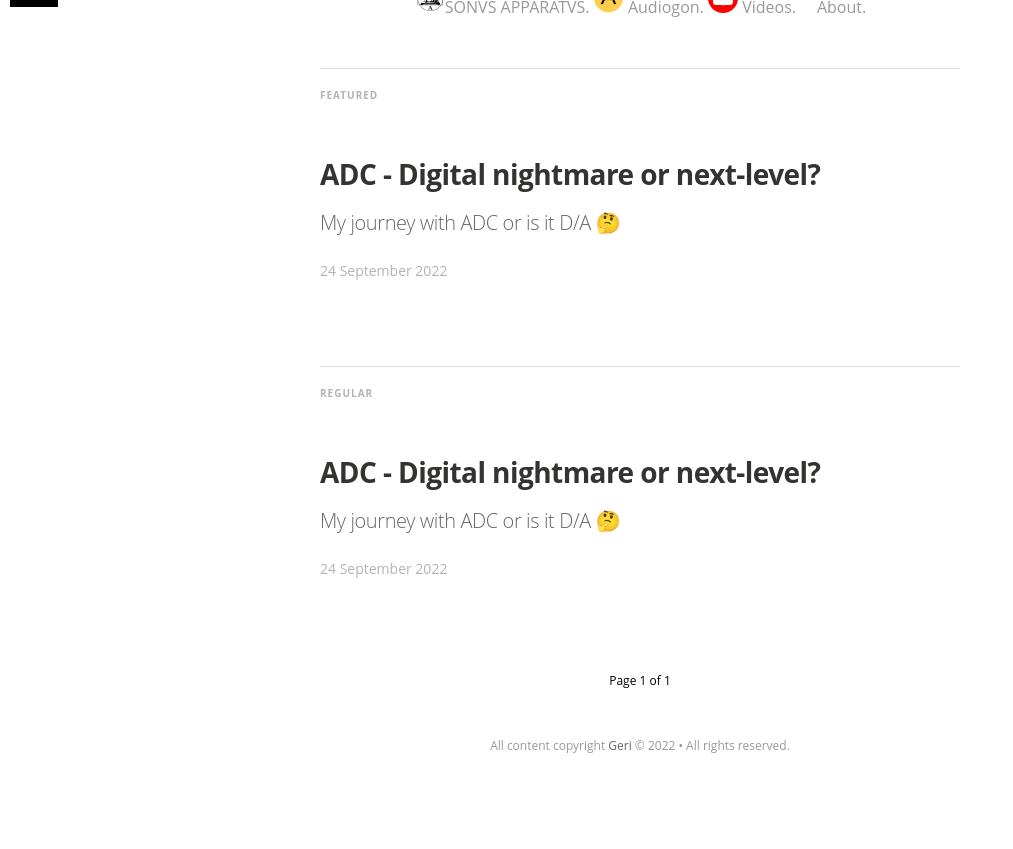
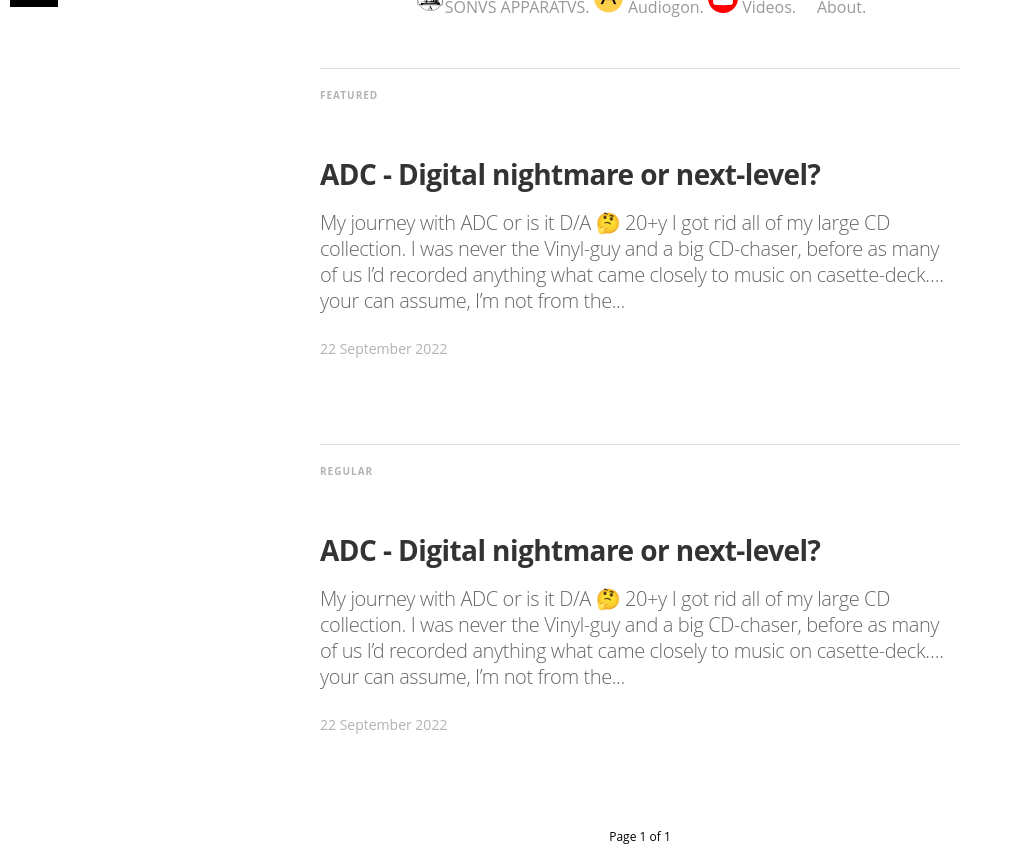
Before and after one commit to geraldfehringer/gerihifi.github.io, a Jekyll site: the page built from index.html, in a window 1280 px wide and 900 px high, scrolled down 605 px, cut to the strip 51-900 px from the top of the window. Shown: the whole strip, without its empty margins (0-1013 px from the left). Built offline with Jekyll 4.4.1, drawn with Linux system fonts in a browser that asks for light colours; nearby versions of some CDN libraries; emoji names are drawn with the system emoji font; some web fonts are replaced; the list of posts is cut into pages by our own code; before the commit the page ends 1458 px from its top, so only the background shows below that.

Commit message:
first post

```diff
--- a/_posts/2022-09-24-gerihifi-the-beginning.markdown
+++ b/_posts/2022-09-24-gerihifi-the-beginning.markdown
@@ -1,10 +1,11 @@
 ---
 layout: post
 title:  "ADC - Digital nightmare or next-level?"
-date:   2022-09-24 01:00:01
+date:   2022-09-22 01:00:01
 categories: hifi start dac
 tags: featured
 image: /assets/article_images/2022-09-24-gerihifi-the-beginning/dac1.png
 ---
 
 My journey with ADC or is it D/A :thinking:
+20+y I got rid all of my large CD collection. I was never the Vinyl-guy and a big CD-chaser, before as many of us I'd recorded anything what came closely to music on casette-deck.... your can assume, I'm not from the Z-Generation, more on the side of _**I-AM-OLDER-THAN-THE-INTERNET**_ :speak_no_evil:
```
